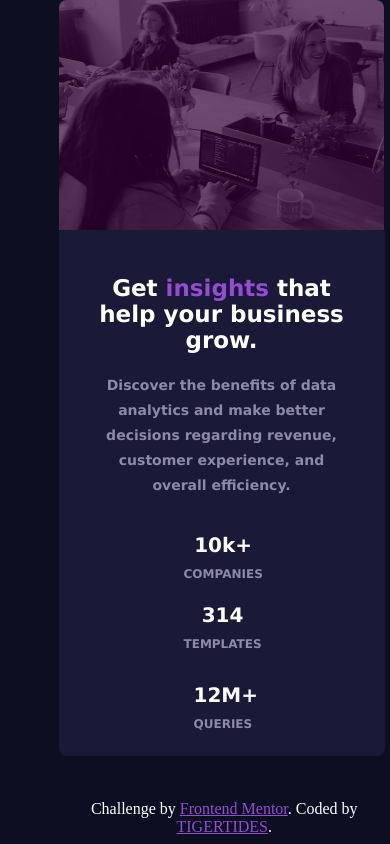
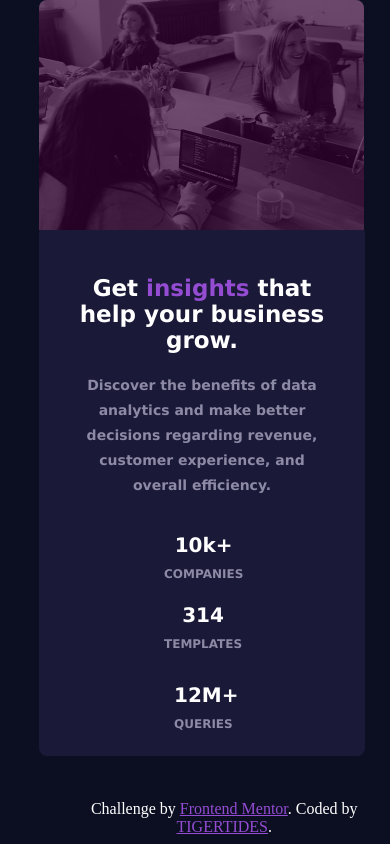
Before and after one commit to ALGOREX-PH/TIGERTIDES_Stats_preview_card_component, a plain HTML site: page index.html in a window 390 px wide. Drawn offline with Linux system fonts and the light colour scheme.

Commit message:
commit to crush

```diff
--- a/style.css
+++ b/style.css
@@ -157,7 +157,7 @@
 	}
 	.text_card {
 		position: absolute;
-		left: 15%;
+		left: 10%;
 		top: 225px;
 		background-color: #1b1938;
 		border-radius: 8px;
@@ -256,7 +256,7 @@
 	.picture_1 {
 		position: absolute;
 		top: 0px;
-		padding-left: 15%;
+		padding-left: 10%;
 		border-radius: 8px;
 		width: 325px;
 		height: 230px;
```
